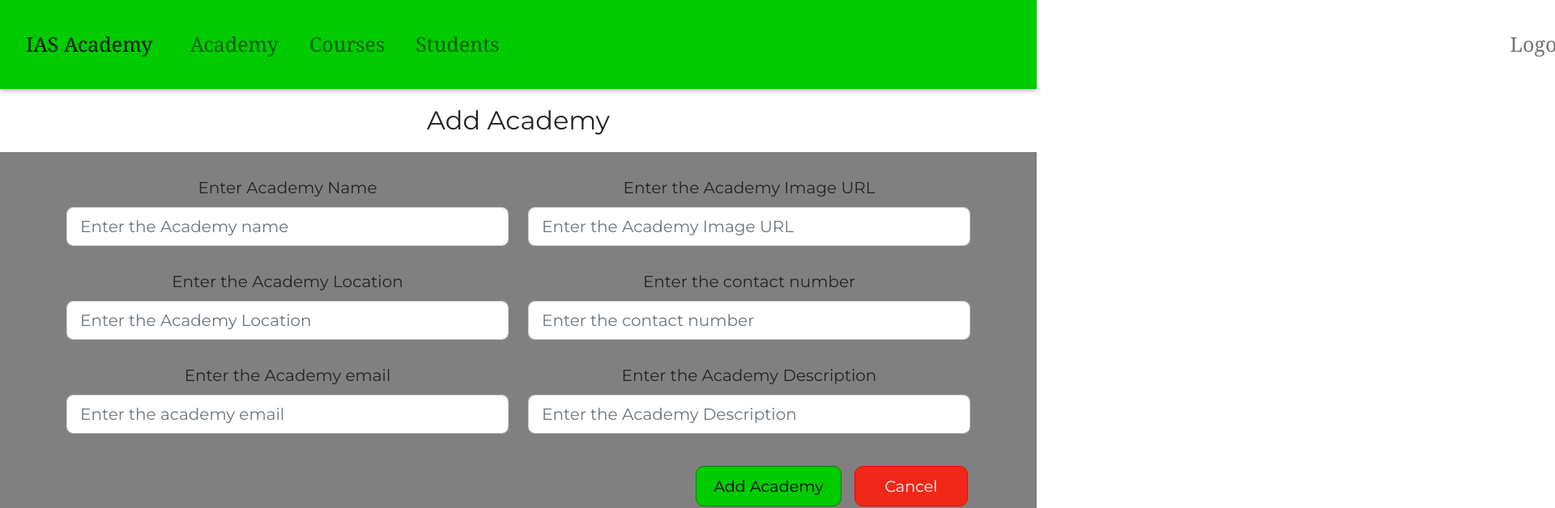
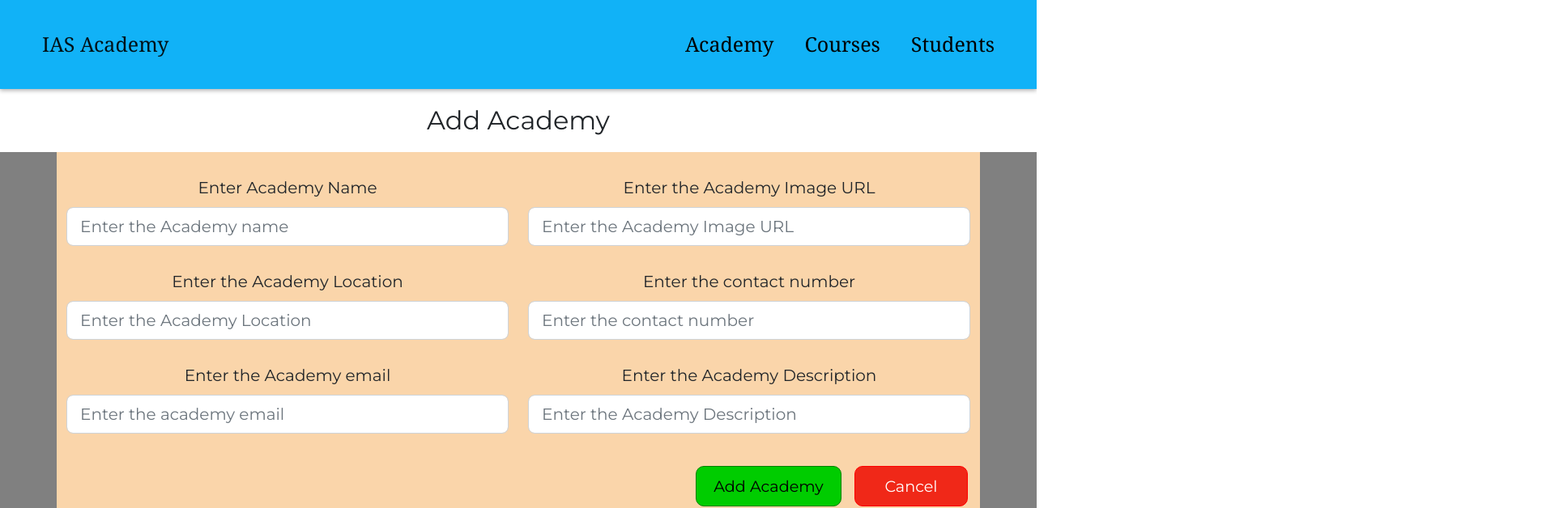
Before and after one commit to iamneo-production/580ea4ef-eebe-47d3-b459-8e337808de91, a React (Create React App) app in the folder reactapp/: page /admin/addInstitute in a window 1280 px wide. Shown: the top 628 px of the page at 81% size, 1920 px wide, since content can reach past the window. Built offline with nearby package versions, Linux system fonts and the light colour scheme.

Commit message:
Updated Frontend UI

```diff
--- a/reactapp/src/components/AdminAcademy/Add.jsx
+++ b/reactapp/src/components/AdminAcademy/Add.jsx
@@ -54,7 +54,7 @@ function goToHome(){
 
 
   return (
-    <Container style={{marginTop:"20px",height:"500px",backgroundColor:"gray"}}>
+    <Container style={{marginTop:"20px",height:"500px",backgroundColor:"rgb(250, 213, 170)"}}>
 
     <Form onSubmit={(e)=> onSubmit(e)}>
     <Row className="mb-3" style={{height:"120px",paddingTop:"20px"}}>
--- a/reactapp/src/components/AdminAcademy/AdminInstitute.jsx
+++ b/reactapp/src/components/AdminAcademy/AdminInstitute.jsx
@@ -9,8 +9,8 @@ const AdminInstitute= () => {
   return(
     <div>
     <Navigbar />
-    <body style={{backgroundColor:"gray"}}>
-      <section style={{height:"100px",display:"flex",justifyContent:"center",marginTop:"0px",paddingTop:"18px",backgroundColor:"gray"}}><Mysearch /> </section>
+    <body style={{backgroundColor:"rgb(250, 213, 170)"}}>
+      <section style={{height:"100px",display:"flex",justifyContent:"center",marginTop:"0px",paddingTop:"18px",backgroundColor:"rgb(250, 213, 170)"}}><Mysearch /> </section>
     <section>
       <Main/>
 
--- a/reactapp/src/components/AdminAcademy/Edit.jsx
+++ b/reactapp/src/components/AdminAcademy/Edit.jsx
@@ -1,5 +1,4 @@
 import React, { useEffect, useState } from 'react';
-import Button from 'react-bootstrap/Button';
 import Container from 'react-bootstrap/Container';
 import Row from 'react-bootstrap/Row';
 import Col from 'react-bootstrap/Col';
--- a/reactapp/src/components/AdminAcademy/EditAcademy.jsx
+++ b/reactapp/src/components/AdminAcademy/EditAcademy.jsx
@@ -12,7 +12,7 @@ export default function EditAcademy(){
     </h2>
 </header>
 
-<body style={{backgroundColor:"gray"}}>
+<body style={{backgroundColor:"rgb(250, 213, 170)"}}>
 <Edit  />
 </body>
 
--- a/reactapp/src/components/AdminAcademy/Main.jsx
+++ b/reactapp/src/components/AdminAcademy/Main.jsx
@@ -2,11 +2,12 @@ import { React,useState,useEffect } from 'react';
 import Card from 'react-bootstrap/Card';
 import 'bootstrap/dist/css/bootstrap.min.css';
 import axios from 'axios';
+import Container from 'react-bootstrap/Container';
+import Row from 'react-bootstrap/Row';
 import { LuEdit } from "react-icons/lu";
 import { FaTrash } from "react-icons/fa";
 import { GrAddCircle } from "react-icons/gr";
 import { Link, useNavigate,useParams } from 'react-router-dom';
-import { API_BASE_URL } from '../../utils/APIUtils';
 
 
 const Main =() => {
--- a/reactapp/src/components/AdminAcademy/Mysearch.jsx
+++ b/reactapp/src/components/AdminAcademy/Mysearch.jsx
@@ -12,7 +12,7 @@ const Mysearch= () => {
           />
           <button
           type="Submit"
-          style={{marginLeft:"30px",height:"50px",width:"100px",borderRadius:"10px",backgroundColor:"rgb(0, 204, 0)"}}>SEARCH
+          style={{marginLeft:"30px",height:"50px",width:"100px",borderRadius:"10px",backgroundColor:"rgb(73, 240, 7)"}}>SEARCH
           </button>
 
     </>
--- a/reactapp/src/components/AdminAcademy/Navbar.jsx
+++ b/reactapp/src/components/AdminAcademy/Navbar.jsx
@@ -4,21 +4,22 @@ import Nav from 'react-bootstrap/Nav';
 import Navbar from 'react-bootstrap/Navbar';
 import { Link } from 'react-router-dom';
 
+
 function Navigbar() {
   return (
     <header>
 
     <>
-      <Navbar collapseOnSelect expand="lg" style={{height:"110px",backgroundColor:"rgb(0, 204, 0)"}} >
+      <Navbar collapseOnSelect expand="lg" style={{height:"110px",backgroundColor:"rgb(17, 178, 247)"}} >
       <Container fluid>
-          <Navbar.Brand style={{fontSize:"25px"}}>IAS Academy</Navbar.Brand>
+          <Navbar.Brand style={{fontSize:"25px",paddingRight:"20px",paddingLeft:"20px"}}>IAS Academy</Navbar.Brand>
           <Nav style={{fontSize:"25px"}}>
           <Navbar.Toggle aria-controls="responsive-navbar-nav" />
           <Navbar.Collapse id="responsive-navbar-nav">
-            <Nav.Link id='adminAcademy' as={Link} to ='/AdminInstitute' className='academy' style={{paddingLeft:"30px"}}>Academy</Nav.Link>
-            <Nav.Link id='adminCourse' as={Link} to ='/Courses' className='courses' style={{paddingLeft:"30px"}}>Courses</Nav.Link>
-            <Nav.Link id='adminStudents' as={Link} to ='/Students' className='students' style={{paddingLeft:"30px"}} >Students</Nav.Link>
-            <Nav.Link id='logout' as={Link} to ='/logout' className='logout' style={{paddingLeft:"240px"}}>Logout</Nav.Link>
+            <Nav.Link id='adminAcademy' as={Link} to ='/' className='academy' style={{color:"black",paddingLeft:"30px",paddingRight:"30px"}}>Academy</Nav.Link>
+            <Nav.Link id='adminCourse' as={Link} to ='/Courses' className='courses' style={{color:"black",paddingRight:"30px"}}>Courses</Nav.Link>
+            <Nav.Link id='adminStudents' as={Link} to ='/Students' className='students' style={{color:"black",paddingRight:"20px"}} >Students</Nav.Link>
+            {/* <Nav.Link id='logout' as={Link} to ='/logout' className='logout' style={{fontWeight:"bold",color:"black",paddingLeft:"0px"}}>Logout</Nav.Link> */}
             </Navbar.Collapse>
 
 
```
